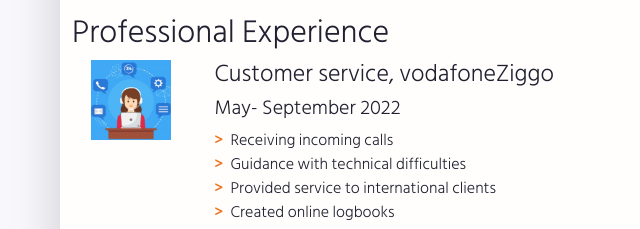
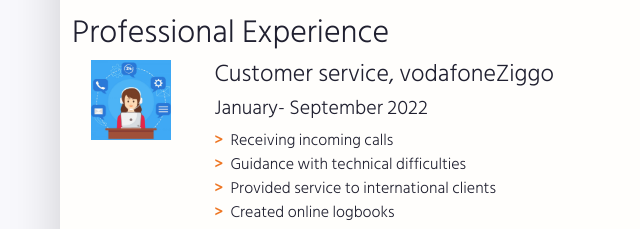
Before and after one commit to vanessa361/mycv, a plain HTML site: page index.html in a window 1280 px wide. Shown: the part 225-454 px from the top of the page, 10-650 px from the left. Drawn offline with nearby package versions, Linux system fonts and the light colour scheme; files whose address does not match are found by name.

Commit message:
updated 5
may to january

```diff
--- a/index.html
+++ b/index.html
@@ -90,7 +90,7 @@
                 </div>
                 <div class="biography-contents col-9 col-sm-10 col-md-9 col-lg-10">
                   <h4>Customer service, vodafoneZiggo</h4>
-                  <h5>May- September 2022</h5>
+                  <h5>January- September 2022</h5>
                   <!-- Use the list below to talk about your achievements -->
                   <ul class="biography-details list-unstyled">
                     <li>Receiving incoming calls</li>
```
Also changed, not shown: 2 other files.
